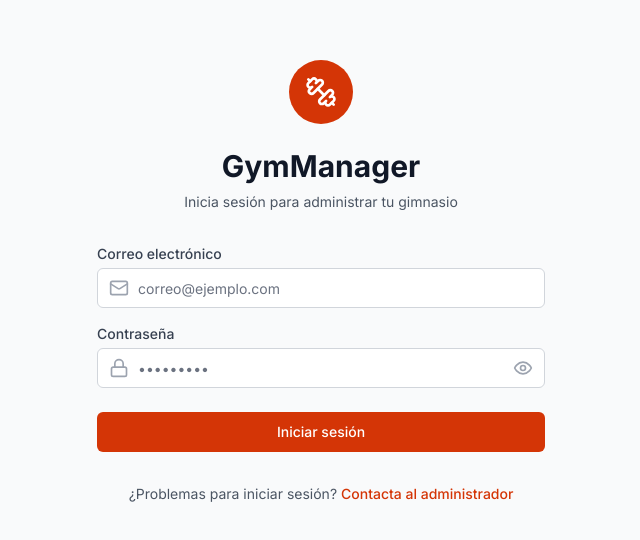
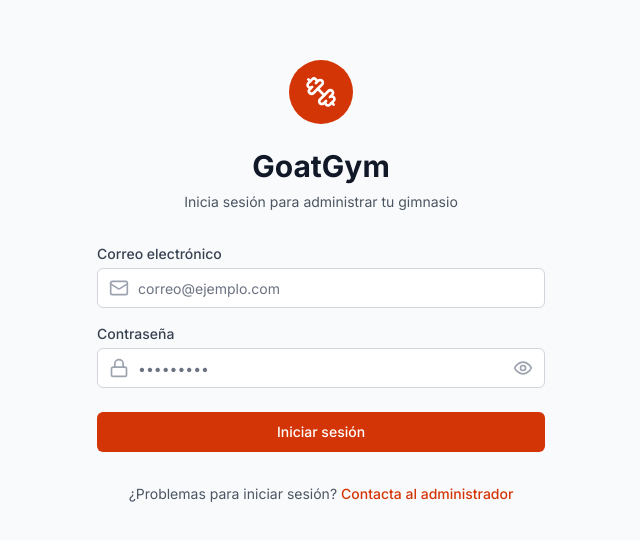
Before and after one commit to orangeljose/gymmanager, a React (Vite) app in the folder frontend/: page /login in a window 1280 px wide. Shown: the part 118-658 px from the top of the page, without its empty margins (319-959 px from the left). Built offline with nearby package versions, Linux system fonts and the light colour scheme; no server answers.

Commit message:
refactor: update user-facing text from GymManager to GoatGym

```diff
--- a/frontend/src/components/Layout.tsx
+++ b/frontend/src/components/Layout.tsx
@@ -126,7 +126,7 @@ export const Layout: React.FC = () => {
         ${sidebarOpen ? 'translate-x-0' : '-translate-x-full'}
       `}>
         <div className="flex items-center justify-between h-16 px-6 border-b border-gray-200">
-          <h1 className="text-xl font-bold text-gray-900">GymManager</h1>
+          <h1 className="text-xl font-bold text-gray-900">GoatGym</h1>
           <button
             onClick={() => setSidebarOpen(false)}
             className="lg:hidden p-2 rounded-md text-gray-400 hover:text-gray-500 hover:bg-gray-100"
--- a/frontend/src/pages/DashboardPage.tsx
+++ b/frontend/src/pages/DashboardPage.tsx
@@ -138,7 +138,7 @@ export const DashboardPage: React.FC = () => {
               <select
                 value={selectedBranchId}
                 onChange={(e) => setSelectedBranchId(e.target.value)}
-                className="px-3 py-2 border border-gray-300 rounded-md focus:outline-none focus:ring-2 focus:ring-blue-500 focus:border-blue-500"
+                className="px-3 py-2 border border-gray-300 rounded-md focus:outline-none focus:ring-2 focus:ring-primary-500 focus:border-primary-500"
                 disabled={!isOnline}
               >
                 <option value="all">Todas las sedes</option>
--- a/frontend/src/pages/LoginPage.tsx
+++ b/frontend/src/pages/LoginPage.tsx
@@ -80,7 +80,7 @@ export const LoginPage: React.FC = () => {
             <Dumbbell className="h-8 w-8 text-white" />
           </div>
           <h2 className="mt-6 text-3xl font-bold text-gray-900">
-            GymManager
+            GoatGym
           </h2>
           <p className="mt-2 text-sm text-gray-600">
             Inicia sesión para administrar tu gimnasio
```
